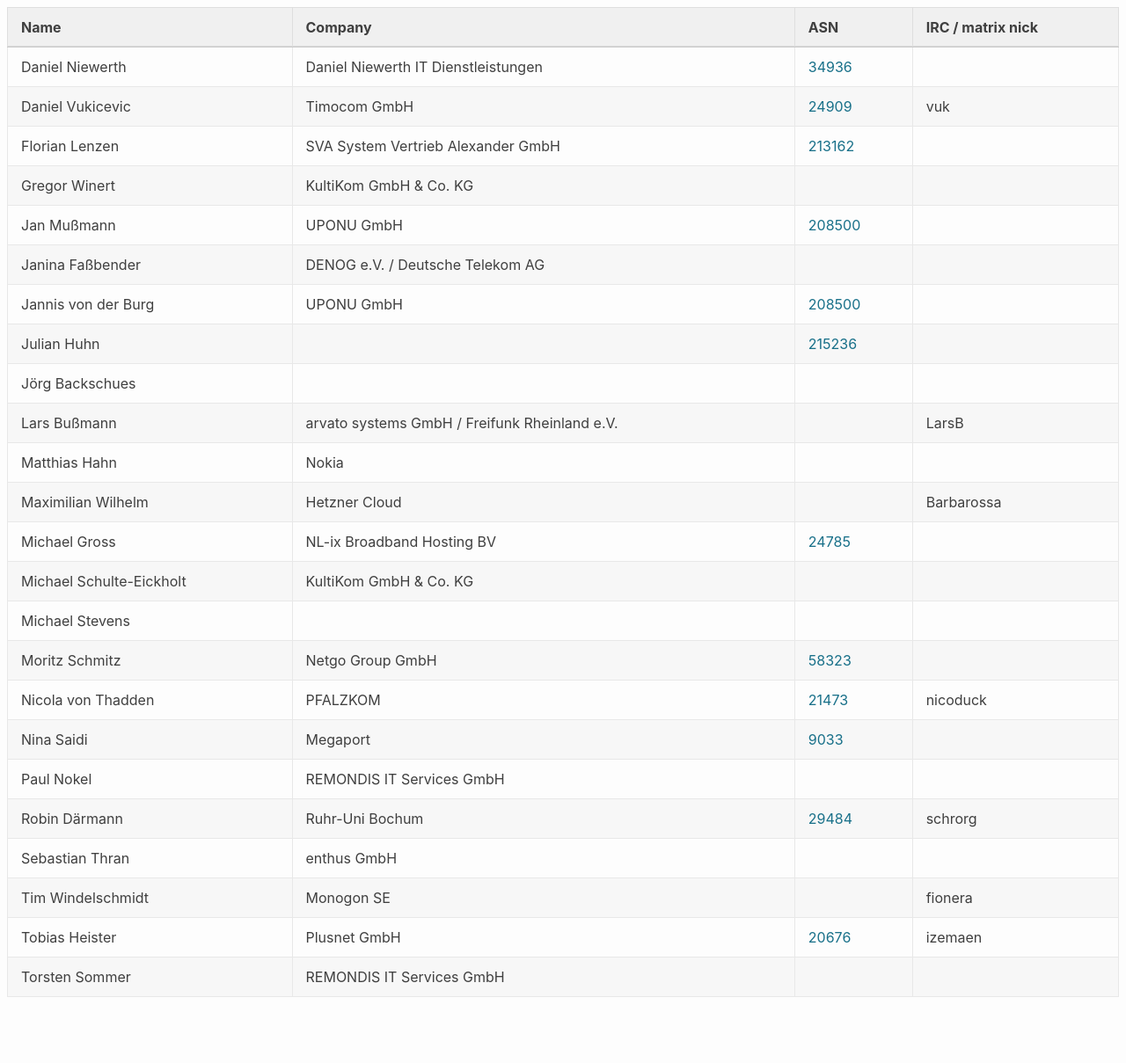
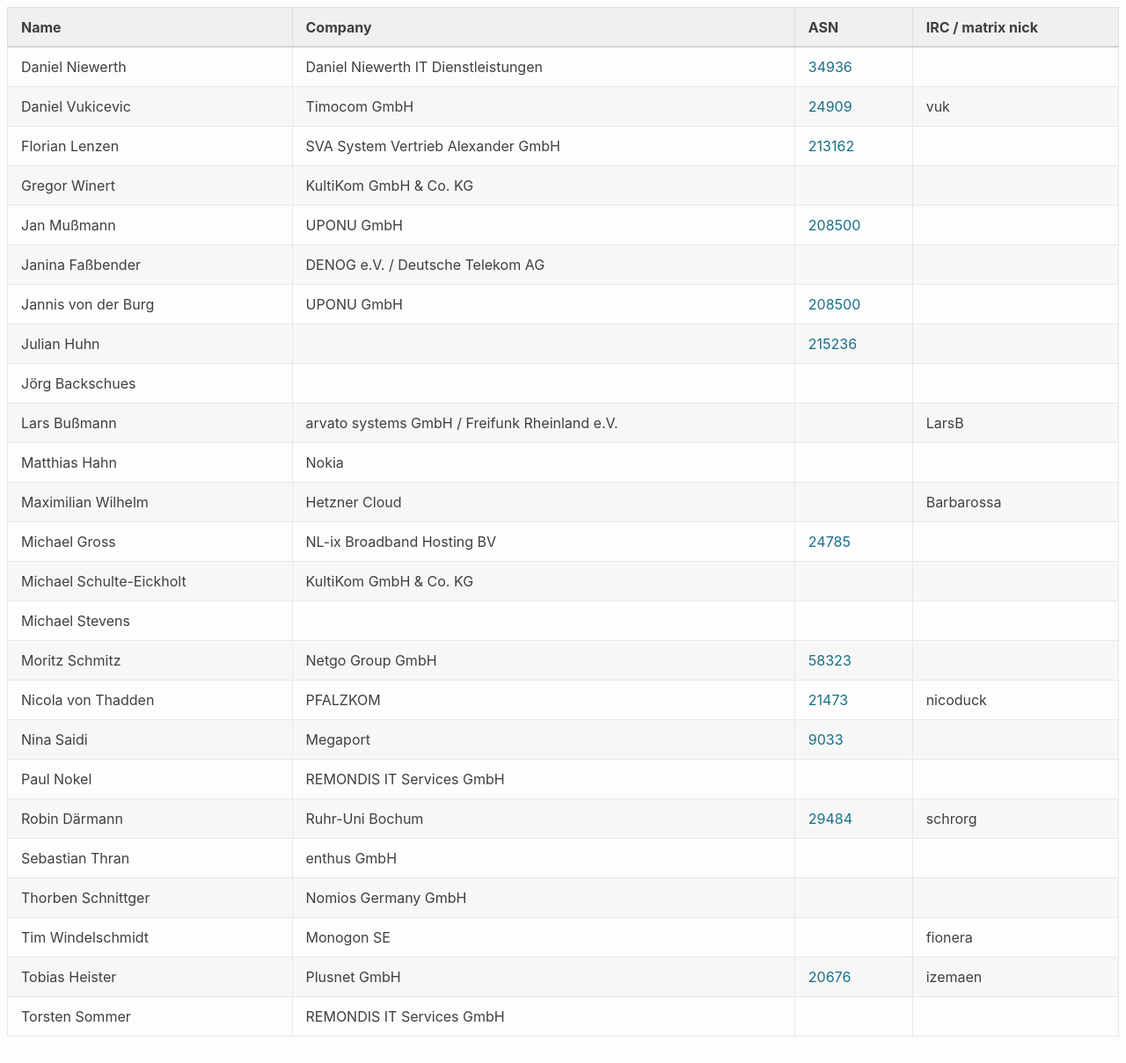
Before and after one commit to denog/pretix-attendeelist, a Jekyll site: the page built from denogmeetup25-02/index.markdown, in a window 1280 px wide and 1209 px high. Shown: the whole window at 88% size. Built offline with Jekyll 4.4.1, drawn with Linux system fonts in a browser that asks for light colours.

Commit message:
Latest data: Thu Jan 30 10:31:35 UTC 2025

```diff
--- a/_data/attendees_denogmeetup25-02.json
+++ b/_data/attendees_denogmeetup25-02.json
@@ -126,6 +126,12 @@
     "asn": null
   },
   {
+    "name": "Thorben Schnittger",
+    "company": "Nomios Germany GmbH",
+    "irc": null,
+    "asn": null
+  },
+  {
     "name": "Tim Windelschmidt",
     "company": "Monogon SE",
     "irc": "fionera",
```
